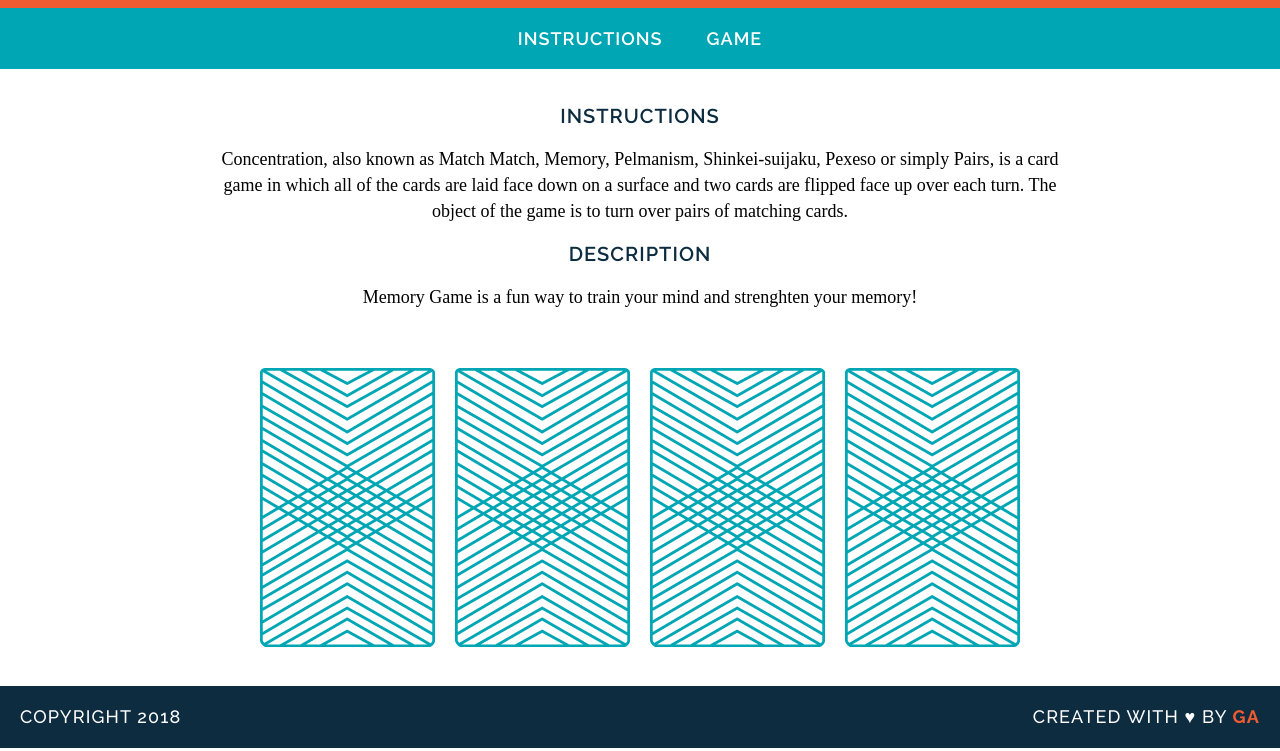
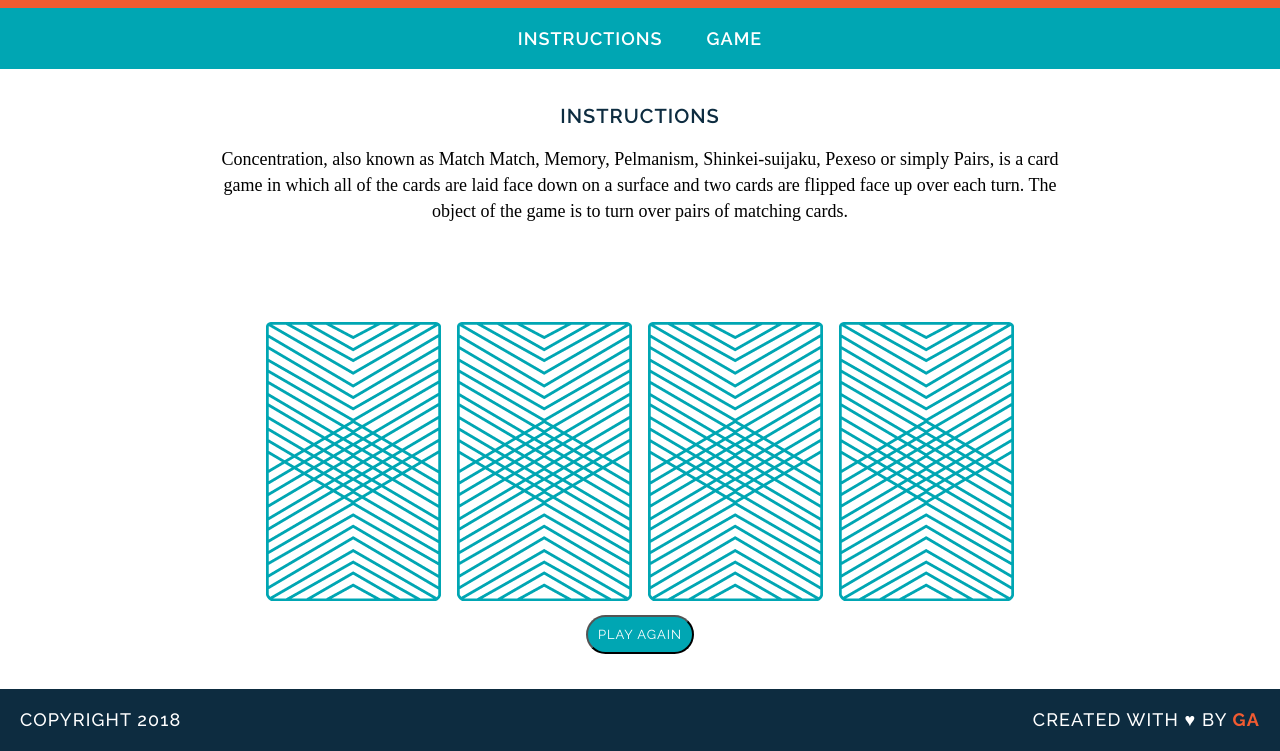
Before and after one commit to alanoudssr/wdi-fundamentals-memorygame, a plain HTML site: page memory game/index.html in a window 1280 px wide. Shown: the part 105-856 px from the top of the page. Drawn offline with Linux system fonts and the light colour scheme; a web font is replaced by a local one.

Commit message:
created game logic

```diff
--- a/memory game/css/main.css
+++ b/memory game/css/main.css
@@ -100,3 +100,27 @@ footer {
 	font-weight: 700;
 
 }
+
+#refreshButton {
+	margin-top: 10px;
+	padding: 10px;
+	background-color: #00a6b3;
+	border-radius: 20px;
+	letter-spacing: 1px;
+	text-transform: uppercase;
+	font-family: "Raleway", sans-serif;
+	font-size: 13px;
+	color:white;
+	cursor: pointer;
+}
+
+#resultMessage {
+	padding: 20px;
+	text-transform: uppercase;
+	margin:0;
+	color: #f15b31;
+	letter-spacing: 1px;
+	font-size: 45px;
+	font-family: "Raleway", sans-serif;
+	font-weight: 600;
+}
--- a/memory game/index.html
+++ b/memory game/index.html
@@ -4,7 +4,6 @@
 	<title>Memory Crad Game</title>
 
 	<link href="https://fonts.googleapis.com/css?family=Droid+Serif|Raleway:400,500,600,700" rel="stylesheet">
-	<!-- <link rel="stylesheet" type="text/css" href="css/reset.css"> -->
 	<link rel="stylesheet" type="text/css" href="css/main.css">
 
 </head>
@@ -23,17 +22,12 @@
 	<h2 id="inst">Instructions</h2>
 
 		<p>Concentration, also known as Match Match, Memory, Pelmanism, Shinkei-suijaku, Pexeso or simply Pairs, is a card game in which all of the cards are laid face down on a surface and two cards are flipped face up over each turn. The object of the game is to turn over pairs of matching cards.</p>
+<div id="scoreBlock">
+	<p id="resultMessage"></p>
+</div>
 
-	<h2>Description</h2>
-
-		<p>Memory Game is a fun way to train your mind and strenghten your memory!</p>
-
-	<div id="startgame">
-		<img src="images/back.png" alt"Queen of Diamonds">
-		<img src="images/back.png" alt"Queen of Hearts">
-		<img src="images/back.png" alt"King of Diamonds">
-		<img src="images/back.png" alt"King of Hearts">
-	</div>
+<div id="game-board" class="board clearfix"></div>
+<input id="refreshButton" type="button" value="Play Again" onClick="window.location.reload()">
 
 </main>
 
--- a/memory game/js/main.js
+++ b/memory game/js/main.js
@@ -1,3 +1,5 @@
+
+//create cards array and store cards objects into it
 
 var cards = [
 {
@@ -21,25 +23,79 @@ var cards = [
 	cardImage: "images/king-of-diamonds.png"
 }
 ];
+
 var cardsInPlay = [];
 
+/*if uncommented: create sa shuffle function that will change
+the cards placement every time the board is created
+
+function shuffle(a) {
+    var j, x, i;
+    for (i = a.length - 1; i > 0; i--) {
+        j = Math.floor(Math.random() * (i + 1));
+        x = a[i];
+        a[i] = a[j];
+        a[j] = x;
+    }
+    return a;
+}
+*/
+
+
+//checks whether the cards match or not
+
 var checkForMatch = function(){
+	var scoreMessage = document.getElementById('resultMessage');
+	var scoreCount = document.getElementById('numberOfWins');
 	if (cardsInPlay[0] === cardsInPlay[1]){
-		alert("You found a match!");
+
+/* if a simple alert box is wanted to display the result
+message this code could be uncommented:
+alert("You found a match!"); */
+
+		scoreMessage.innerHTML="You found a match!";
+	   document.getElementById('scoreBlock').appendChild(scoreMessage);
 	}
 	else {
-		alert("Sorry, try again.");
+
+/* if a simple alert box is wanted to display the result
+message this code could be uncommented:
+alert("Sorry, try again."); */
+
+		scoreMessage.innerHTML="Sorry, try again!";
+	   document.getElementById('scoreBlock').appendChild(scoreMessage);
+/*I have chosen to display the score message differently
+in order to allow the 2nd card to be flipped before the
+message is displayed, which is something the alert box prevented*/
 	};
 };
 
+//flips card when clicked and calls the checkForMatch function
 
-var flipCard = function(cardId) {
+var flipCard = function() {
+	var cardId = this.getAttribute('data-id');
 	console.log("User flipped "+cards[cardId].rank)
 	cardsInPlay.push(cards[cardId].rank);
 	console.log(cards[cardId].cardImage);
 	console.log(cards[cardId].suit);
-	checkForMatch();
+	this.setAttribute('src',cards[cardId].cardImage);
+	if (cardsInPlay.length === 2){
+	checkForMatch(); };
 	};
 
-flipCard(0);
-flipCard(2);
+//creates the board of cards everytime the page is loaded
+
+var createBoard = function(){
+	/*if uncommented calls the shuffle function before creating the board
+	shuffle(cards); */
+	for (var i = 0; i < cards.length; i++) {
+var cardElement = document.createElement('img');
+cardElement.setAttribute('src','images/back.png');
+cardElement.setAttribute('data-id',i);
+cardElement.addEventListener('click',flipCard);
+document.getElementById('game-board').appendChild(cardElement);
+};
+};
+
+//calls the createBoard function
+createBoard();
```
